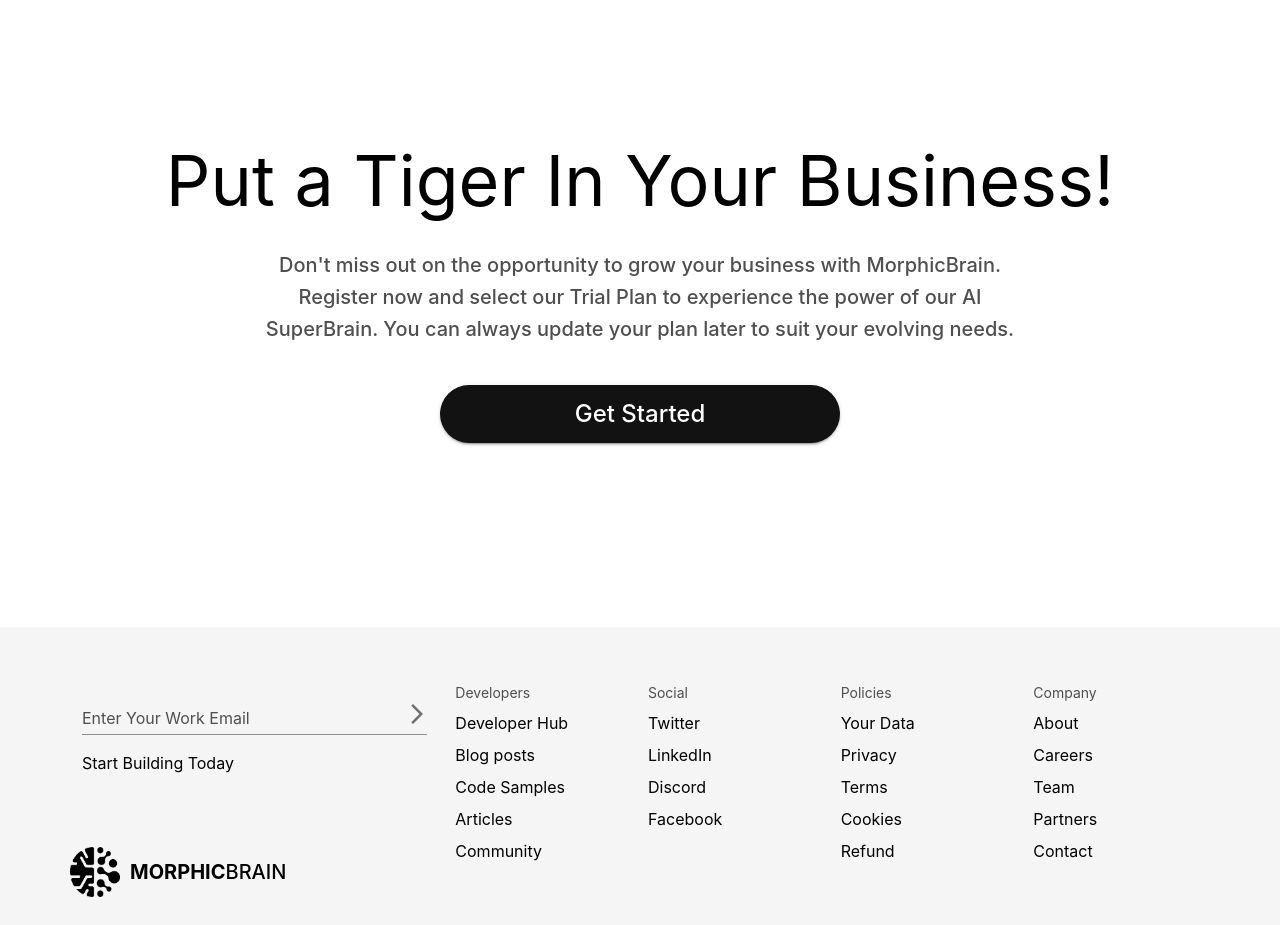
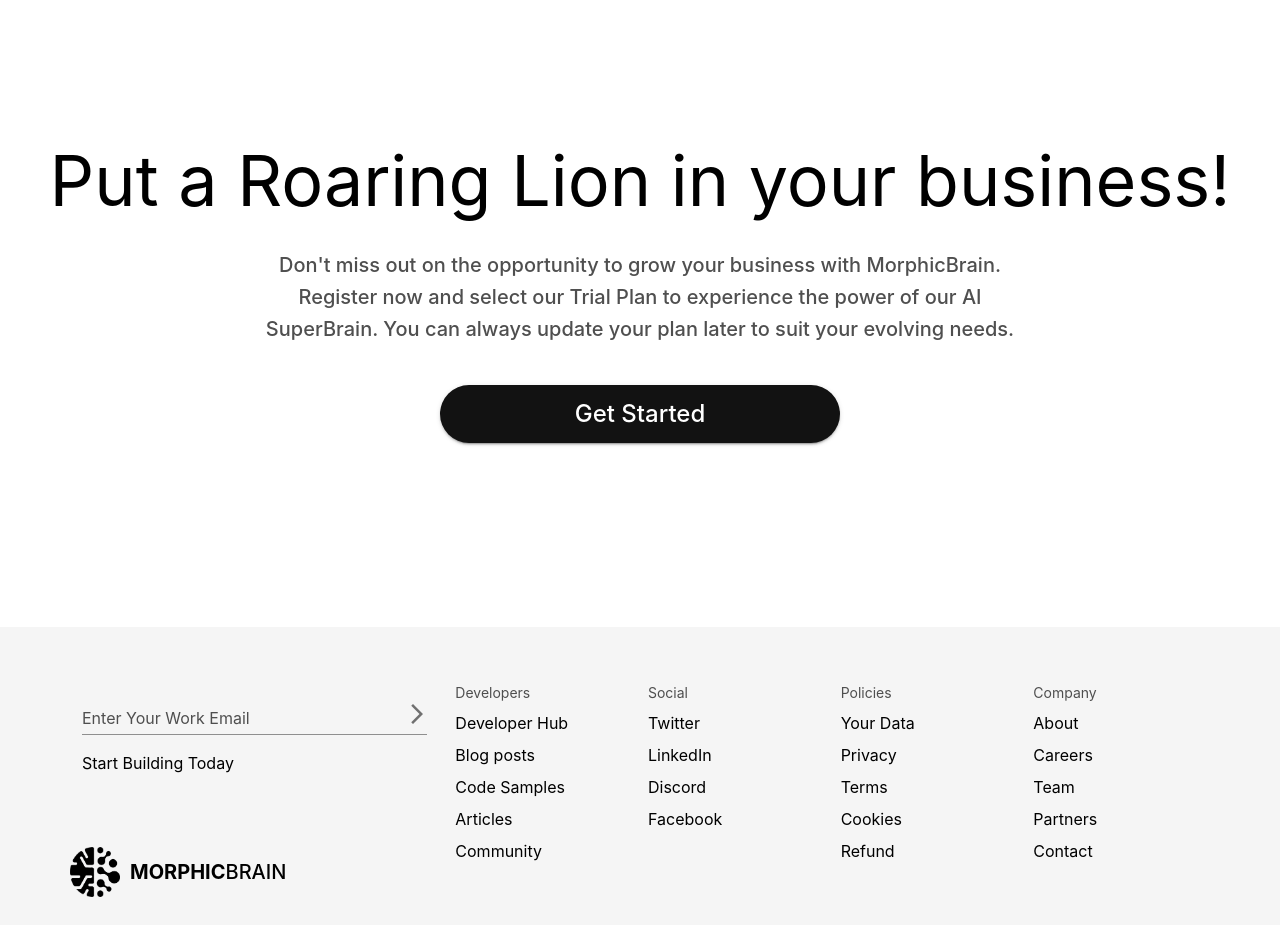
Before and after one commit to Vixingo-Technology/MorphicBrain, a React (Vite) app: page / in a window 1280 px wide. Shown: the part 3400-4325 px from the top of the page. Built offline with nearby package versions, Linux system fonts and the light colour scheme; a web font is replaced by a local one.

Commit message:
CTA lion

```diff
--- a/src/components/Hero/OldCap.jsx
+++ b/src/components/Hero/OldCap.jsx
@@ -469,7 +469,9 @@ const OldCap = () => {
                                         MorphicBrain!
                                     </h6>
                                     <span>And</span>
-                                    <h4>"Put a Tiger In Your Business!"</h4>
+                                    <h4>
+                                        "Put a Roaring Lion in your business!"
+                                    </h4>
                                     <p>
                                         Register now and select our Trial Plan
                                         to experience the power of our AI
--- a/src/components/cta/DontMiss.jsx
+++ b/src/components/cta/DontMiss.jsx
@@ -16,7 +16,7 @@ export default function DontMiss() {
                     },
                 }}
             >
-                Put a Tiger In Your Business!{" "}
+                Put a Roaring Lion in your business!{" "}
             </Typography>
             <Typography
                 variant="h6"
```
